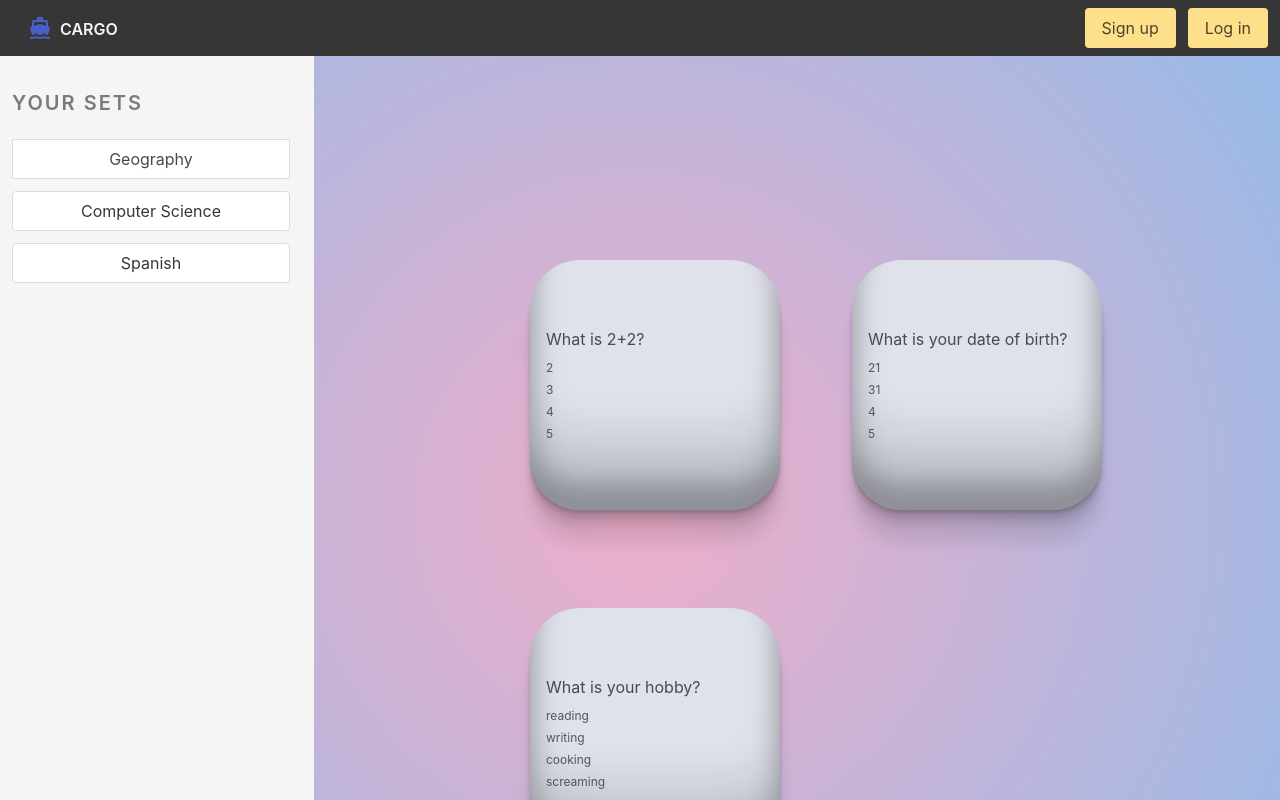
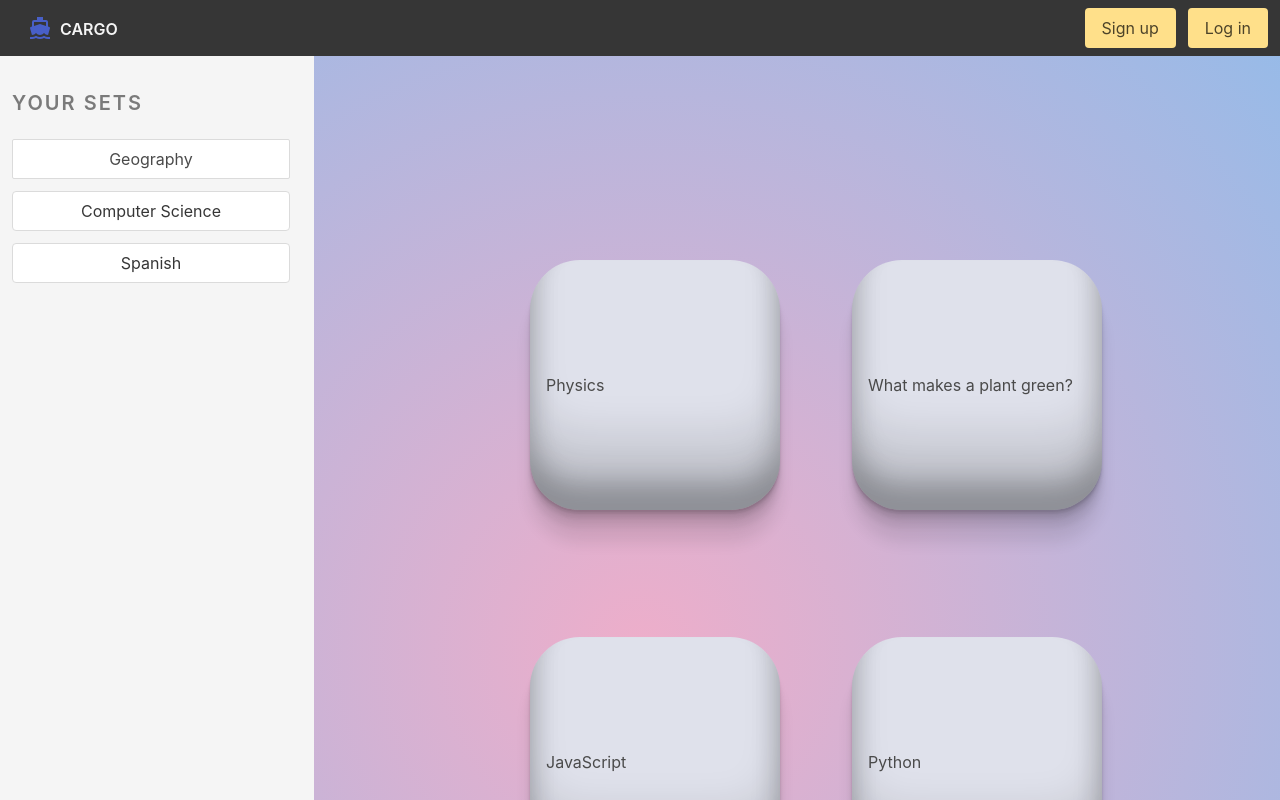
Before and after one commit to CharlieWWW94/cargo-revision-frontend, a React (Create React App) app: page /user in a window 1280 px wide. Shown: the top 800 px of the page. Built offline with nearby package versions, Linux system fonts and the light colour scheme; a web font is replaced by a local one.

Commit message:
small changes, dummy data, multiple cards

```diff
--- a/src/App.js
+++ b/src/App.js
@@ -53,40 +53,11 @@ function App() {
 
 {/* <FlashcardList flashcards={flashcards} /> */}
 const SAMPLE = [
-  {
-    id:1,
-    question: "What is 2+2?",
-    answer: "4",
-    options: [
-      '2',
-      '3',
-      '4',
-      '5'
-    ]
-  },
-  {
-    id:2,
-    question: "What is your date of birth?",
-    answer: "21",
-    options: [
-      '21',
-      '31',
-      '4',
-      '5'
-    ]
-  },
-  {
-    id:3,
-    question: "What is your hobby?",
-    answer: "writing",
-    options: [
-      'reading',
-      'writing',
-      'cooking',
-      'screaming'
-    ]
-  }
-
+  {name: "Physics", info:"Quantum mec- Google"},
+  {name: "What makes a plant green?", info: "Chlorophyll, important information to succeed in life"},
+  {name: "JavaScript", info: "Javascript is used by web devs"},{name: "Python", info: "My first language that I learned"},
+  {name: "algebra", info: "(-b±√(b²-4ac))/(2a)"},
+  {name: "irregular shapes", info: "Trapezium, rhombus, parallelagram"}
 
 ]
 export default App;
--- a/src/components/Flashcard.js
+++ b/src/components/Flashcard.js
@@ -8,14 +8,14 @@ export default function Flashcard({ flashcard }) {
     <div className={`cardStyle ${flip ? 'flip' : ''}`} // if the flip is true, add this card class, otherwise leave it blank
     onClick={() => setFlip(!flip)}>
         <div className='front'>
-            {flashcard.question}
-            <div className='flashcard-options'>
-                {flashcard.options.map(option => {
-                    return <div className='flashcard-option' key={option}> {option} </div>
+            {flashcard.name}
+            {/* <div className='flashcard-options'>
+                {flashcard.info.map(i => {
+                    return <div className='flashcard-option' key={i}> {i} </div>
                 })}
-            </div>
+            </div> */}
         </div>
-        <div className='back'>{flashcard.answer}</div>
+        <div className='back'>{flashcard.info}</div>
       {/* {flip ? flashcard.answer : flashcard.question} */}
     </div>
   )
--- a/src/components/FlashcardList.js
+++ b/src/components/FlashcardList.js
@@ -7,7 +7,7 @@ export default function FlashcardList({flashcards}) {
   return (
     <div className="card-grid">
         {flashcards.map(flashcard => {
-            return <Flashcard flashcard={flashcard} key={flashcard.id} />
+            return <Flashcard flashcard={flashcard} key={flashcard.name} />
         })}
 
     </div>
--- a/src/pages/UserPage.js
+++ b/src/pages/UserPage.js
@@ -1,4 +1,3 @@
-
 import SideBar from "../components/SideBar";
 import FlashcardList from "../components/FlashcardList";
 
```
Also changed, not shown: 1 other file (tests, documents, lock files or other folders).
